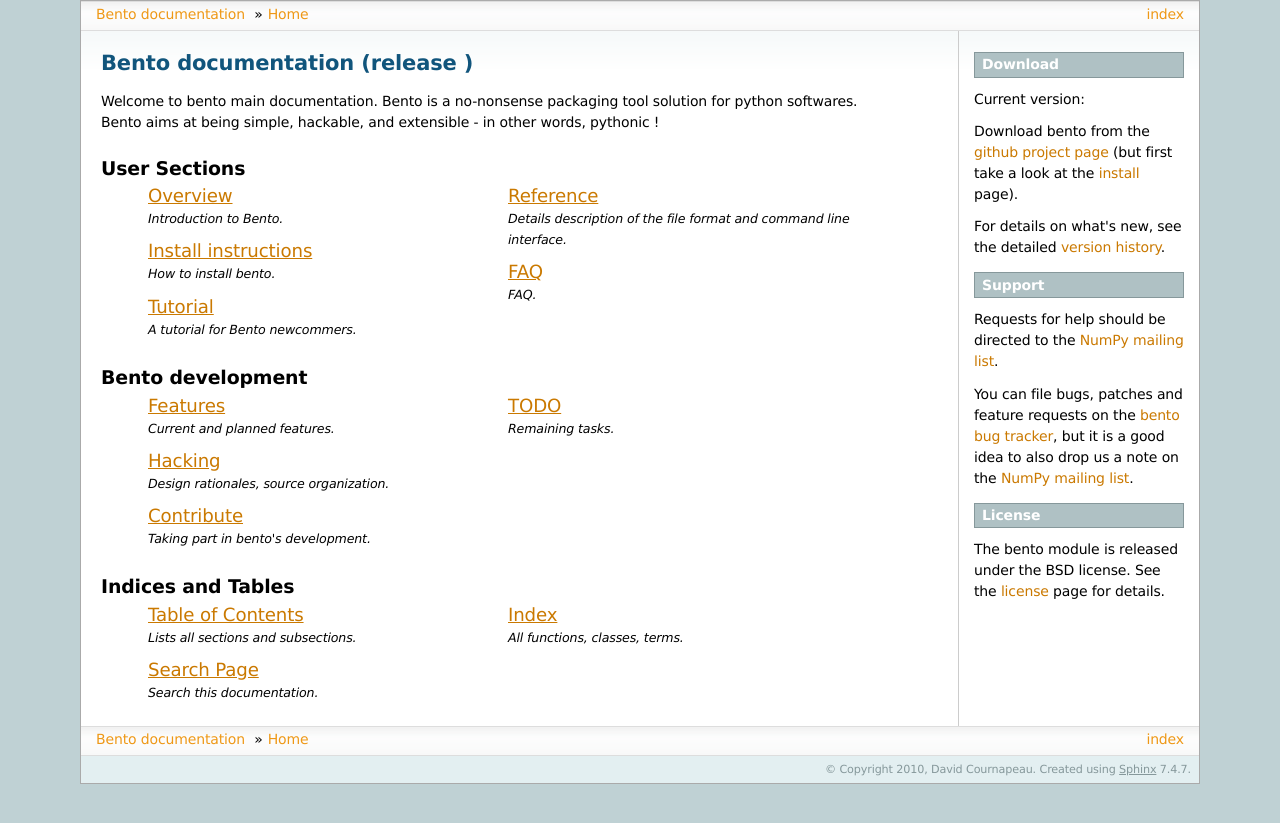
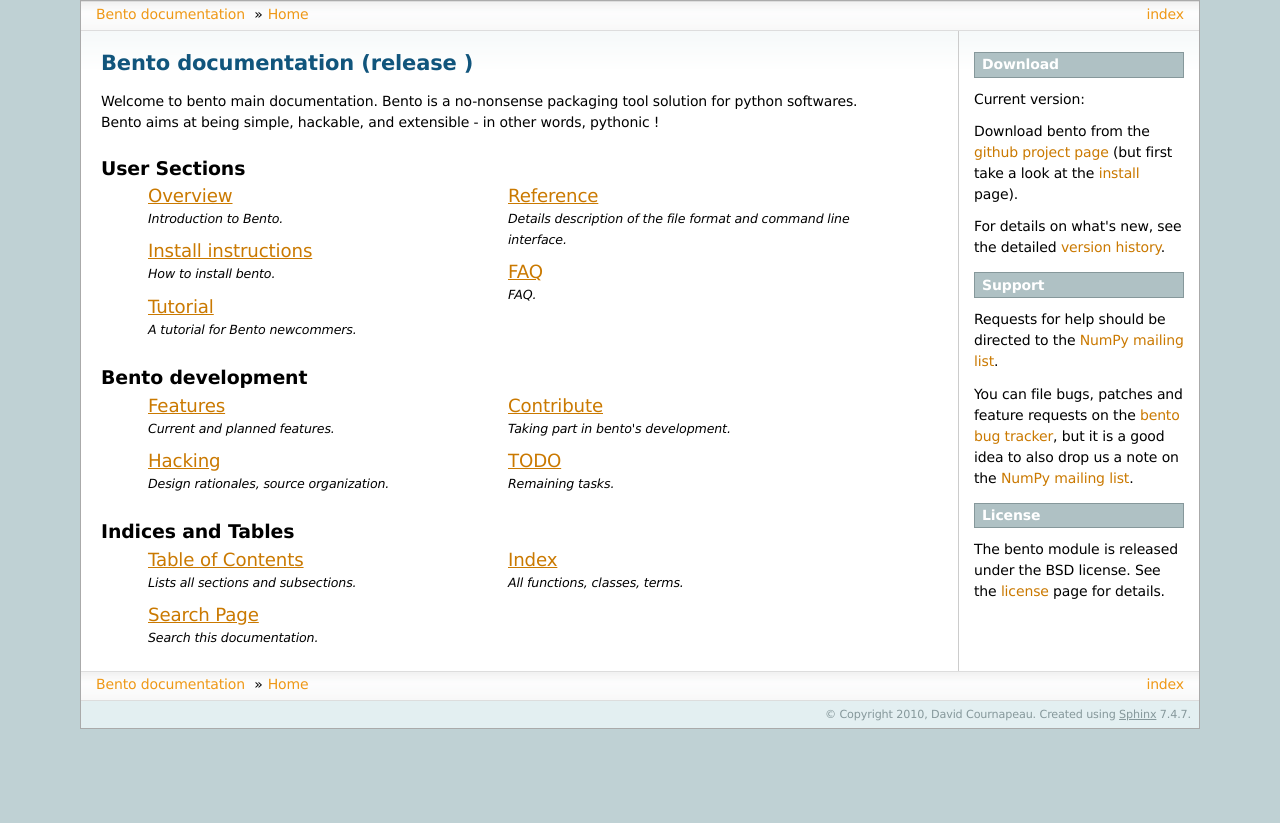
Before and after one commit to cournape/Bento, a Sphinx documentation site: the page built from doc/source/index.rst, in a window 1280 px wide. Shown: the top 823 px of the page. Built offline with Sphinx 7.4.7, drawn with Linux system fonts in a browser that asks for light colours; the version number could not be read and is left out.

Commit message:
DOC: fix table tags.

```diff
--- a/doc/source/.templates/index.html
+++ b/doc/source/.templates/index.html
@@ -66,6 +66,7 @@
          <span class="linkdescr">
              Design rationales, source organization.
          </span></p>
+   </td><td width="50%">
 
       <p class="biglink">
         <a class="biglink" href="{{ pathto('contribute') }}">
@@ -73,8 +74,6 @@
         <span class="linkdescr">
             Taking part in bento's development.
         </span></p>
-   </td><td width="50%">
-
 
       <p class="biglink">
         <a class="biglink" href="{{ pathto('TODO') }}">
```
